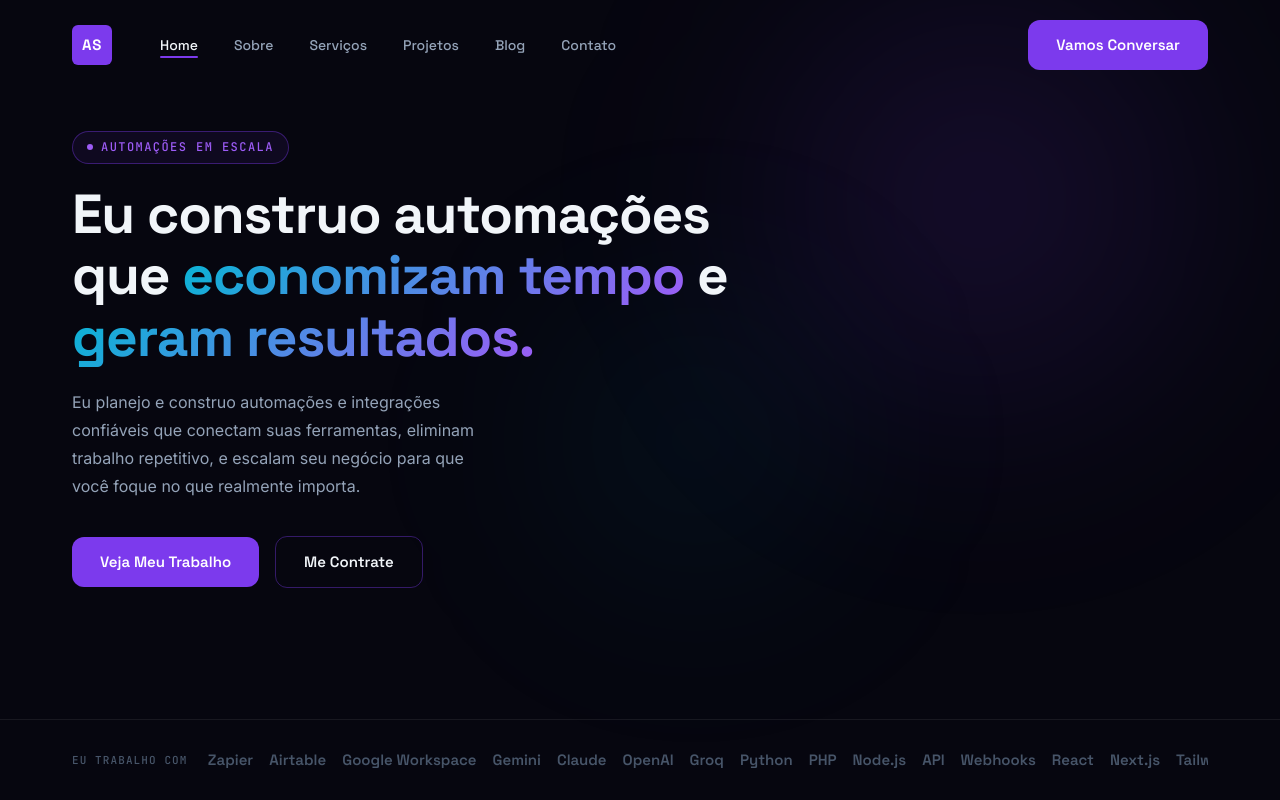
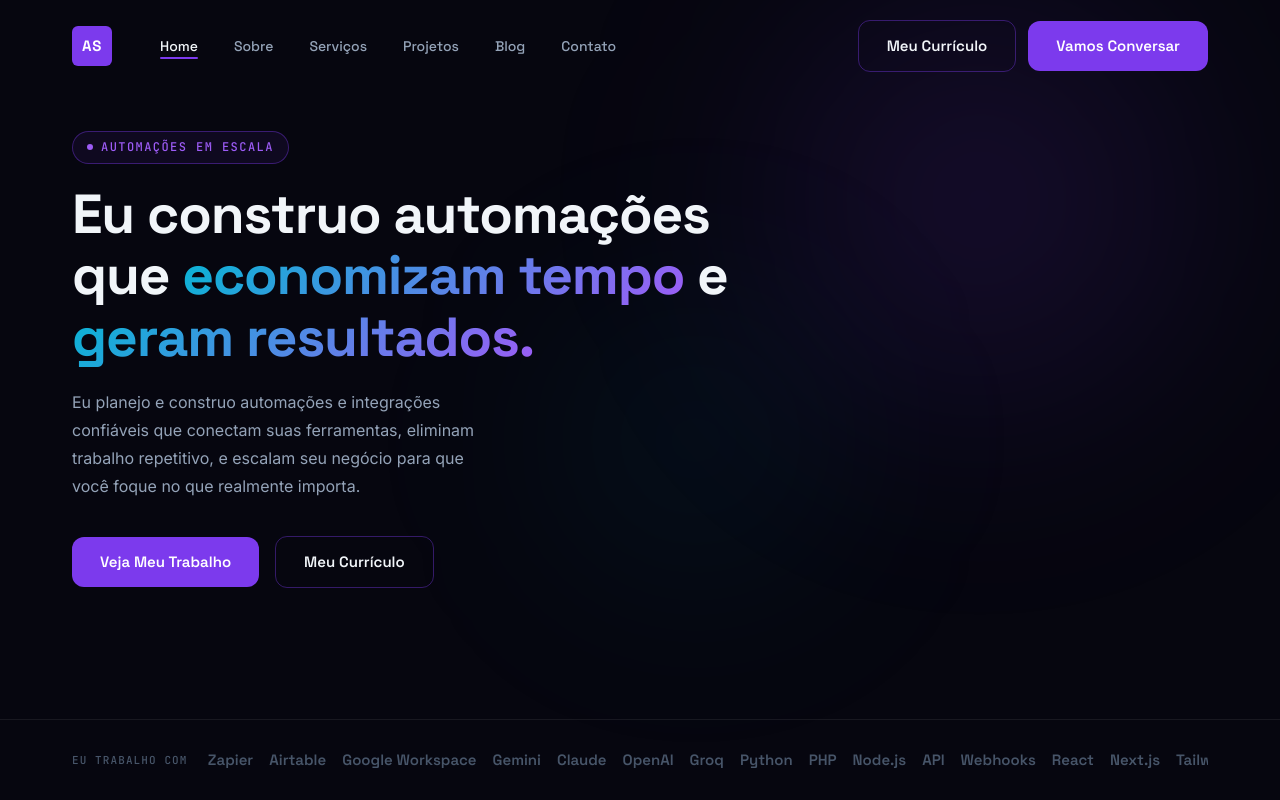
Before and after one commit to AtylaDaSilva/portfolio-website, a React (Vite) app: page / in a window 1280 px wide. Shown: the top 800 px of the page. Built offline with nearby package versions, Linux system fonts and the light colour scheme.

Commit message:
feat: added download cv button

```diff
--- a/src/components/About.jsx
+++ b/src/components/About.jsx
@@ -1,4 +1,5 @@
 import './About.css'
+import DownloadCVButton from './common/DownloadCVButton/DownloadCVButton'
 
 const stats = [
   { value: '15+', label: 'Automações Construídas' },
@@ -34,7 +35,7 @@ export default function About() {
               <path d="M3 8h10M9 4l4 4-4 4" stroke="currentColor" strokeWidth="1.5" strokeLinecap="round" strokeLinejoin="round" />
             </svg>
           </a>
-          <a href="#about" className="btn-ghost">Ver Meu Currículo</a>
+          <DownloadCVButton />
         </div>
 
         {/* Right: stats */}
--- a/src/components/Hero.jsx
+++ b/src/components/Hero.jsx
@@ -1,5 +1,6 @@
 import './Hero.css'
 import InfiniteMarquee from './common/InfiniteMarquee/InfiniteMarquee'
+import DownloadCVButton from './common/DownloadCVButton/DownloadCVButton'
 
 /* SVG icons as inline components for zero external deps */
 const icons = [
@@ -140,7 +141,7 @@ export default function Hero() {
 
           <div className="hero__actions">
             <a href="#projects" className="btn-primary">Veja Meu Trabalho</a>
-            <a href="#contact" className="btn-ghost">Me Contrate</a>
+            <DownloadCVButton />
           </div>
         </div>
 
@@ -179,16 +180,6 @@ export default function Hero() {
           {icons.map((icon, i) => (
             <FloatingIcon key={icon.name} icon={icon} pos={positions[i]} idx={i} />
           ))}
-
-          {/* See how it works pill */}
-          {/* <a href="#services" className="see-how">
-            <span className="see-how__play">
-              <svg viewBox="0 0 10 12" fill="white" width="10" height="12">
-                <path d="M0 0L10 6L0 12V0Z"/>
-              </svg>
-            </span>
-            <span>See how it works</span>
-          </a> */}
         </div>
       </div>
 
@@ -206,11 +197,6 @@ export default function Hero() {
               <span key={t} className="tools-strip__logo">{t}</span>
             ))}
           </InfiniteMarquee>
-          {/* <div className="tools-strip__logos">
-            {tools.map((t) => (
-              <span key={t} className="tools-strip__logo">{t}</span>
-            ))}
-          </div> */}
         </div>
       </div>
     </section>
--- a/src/components/Navbar.css
+++ b/src/components/Navbar.css
@@ -77,7 +77,7 @@
 
 /* CTA */
 .navbar__cta {
-  margin-left: auto;
+  margin-left: 12px;
   flex-shrink: 0;
 }
 
--- a/src/components/Navbar.jsx
+++ b/src/components/Navbar.jsx
@@ -1,6 +1,7 @@
 import { useState, useEffect } from 'react'
 import './Navbar.css'
 import { LINKS } from '../utils/constants'
+import DownloadCVButton from './common/DownloadCVButton/DownloadCVButton'
 
 export default function Navbar() {
   const [scrolled, setScrolled] = useState(false)
@@ -33,9 +34,12 @@ export default function Navbar() {
           ))}
         </ul>
 
-        <a href="#contact" className="btn-primary navbar__cta">
-          Vamos Conversar
-        </a>
+        <div>
+          <DownloadCVButton />
+          <a href="#contact" className="btn-primary navbar__cta">
+            Vamos Conversar
+          </a>
+        </div>
 
         <button
           className="navbar__burger"
--- /dev/null
+++ b/src/components/common/DownloadCVButton/DownloadCVButton.css
@@ -0,0 +1,19 @@
+.download-cv-button {
+  display: inline-flex;
+  align-items: center;
+  gap: 8px;
+  padding: 13px 28px;
+  background: transparent;
+  color: var(--text-primary);
+  font-family: var(--font-display);
+  font-size: 15px;
+  font-weight: 600;
+  border-radius: var(--radius-md);
+  border: 1.5px solid var(--border-bright);
+  transition: border-color 0.2s, background 0.2s, transform 0.15s;
+}
+.download-cv-button:hover {
+  border-color: var(--violet-light);
+  background: var(--violet-glow);
+  transform: translateY(-2px);
+}
--- /dev/null
+++ b/src/components/common/DownloadCVButton/DownloadCVButton.jsx
@@ -0,0 +1,13 @@
+import './DownloadCVButton.css'
+
+export default function DownloadCVButton() {
+    return (
+        <a
+            href="public/Atyla da Silva - Analista de Integrações e Automações.pdf"
+            className="download-cv-button"
+            download
+        >
+            Meu Currículo
+        </a>
+    )
+}
```
Also changed, not shown: 1 other file (tests, documents, lock files or other folders).
